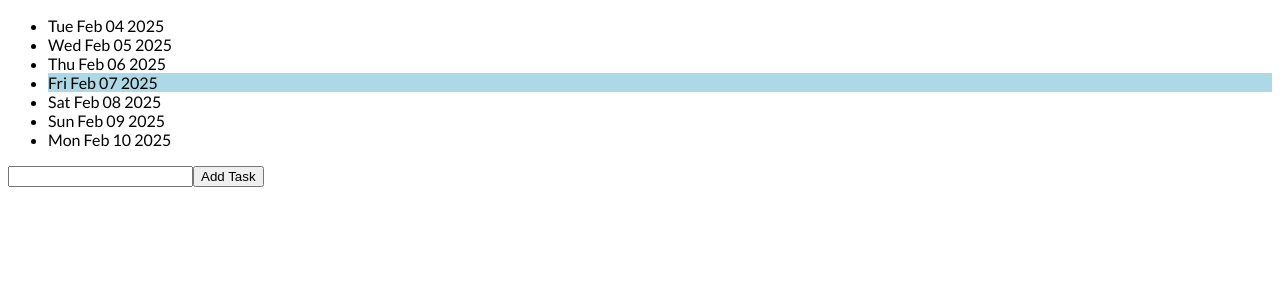
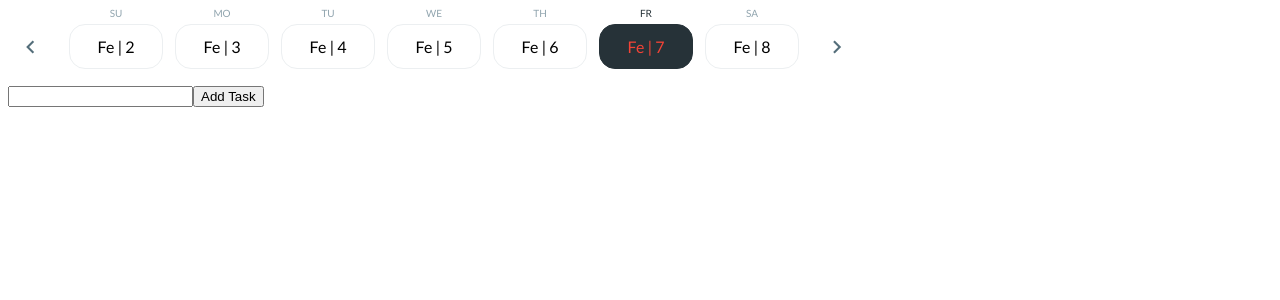
Before and after one commit to leandro-rocks/chaotic-notes, a React (Vite) app: page / in a window 1280 px wide. Shown: the top 300 px of the page. Built offline with nearby package versions, Linux system fonts and the light colour scheme.

Commit message:
feat: enhance DateSelector component with week navigation and styled items

```diff
--- a/src/components/DateSelector/DateSelector.tsx
+++ b/src/components/DateSelector/DateSelector.tsx
@@ -1,38 +1,80 @@
-import { useDates } from "../../hooks/useDates";
+import { useDates } from "@hooks/useDates";
 import { useEffect, useState } from "react";
+import {
+  DateItemContainer,
+  DateItem,
+  Wrapper,
+  IconButtonWrapper,
+} from "./styles";
+import Icon from "@components/Icon";
 
 const DateSelector = () => {
   const { currentDate, setCurrentDate } = useDates();
   const [dates, setDates] = useState<Date[]>([]);
 
   useEffect(() => {
+    const startOfWeek = new Date(currentDate);
+    startOfWeek.setDate(startOfWeek.getDate() - startOfWeek.getDay());
+
+    const endOfWeek = new Date(currentDate);
+    endOfWeek.setDate(endOfWeek.getDate() + (6 - endOfWeek.getDay()));
+
     const datList = [];
 
-    for (let i = -3; i < 4; i++) {
-      const date = new Date(currentDate);
-      date.setDate(date.getDate() + i);
-      datList.push(date);
+    for (let d = startOfWeek; d <= endOfWeek; d.setDate(d.getDate() + 1)) {
+      datList.push(new Date(d));
     }
 
     setDates(datList);
   }, [currentDate]);
 
+  const getFormattedDate = (date: Date) => {
+    const month = date.toLocaleString("default", { month: "short" });
+    const day = date.getDate();
+
+    return `${month.slice(0, -1)} | ${day}`;
+  };
+
+  const setPreviousWeek = () => {
+    const previousWeek = new Date(currentDate);
+    previousWeek.setDate(previousWeek.getDate() - 7);
+
+    setCurrentDate(previousWeek.toISOString().split("T")[0]);
+  };
+
+  const setNextWeek = () => {
+    const nextWeek = new Date(currentDate);
+    nextWeek.setDate(nextWeek.getDate() + 7);
+
+    setCurrentDate(nextWeek.toISOString().split("T")[0]);
+  };
+
   return (
-    <ul>
-      {dates.map((date) => (
-        <li
-          onClick={() => setCurrentDate(date.toISOString().split("T")[0])}
-          style={{
-            backgroundColor:
-              currentDate === date.toISOString().split("T")[0]
-                ? "lightblue"
-                : "white",
-          }}
-        >
-          {date.toDateString()}
-        </li>
-      ))}
-    </ul>
+    <Wrapper>
+      <IconButtonWrapper onClick={setPreviousWeek}>
+        <Icon name="chevron_left" size="xlarge" />
+      </IconButtonWrapper>
+      <DateItemContainer>
+        {dates.map((date) => (
+          <DateItem
+            onClick={() => setCurrentDate(date.toISOString().split("T")[0])}
+            selected={currentDate === date.toISOString().split("T")[0]}
+            today={
+              new Date().toISOString().split("T")[0] ===
+              date.toISOString().split("T")[0]
+            }
+            data-weekday={date
+              .toLocaleString("default", { weekday: "short" })
+              .slice(0, -1)}
+          >
+            {getFormattedDate(date)}
+          </DateItem>
+        ))}
+      </DateItemContainer>
+      <IconButtonWrapper onClick={setNextWeek}>
+        <Icon name="chevron_right" size="xlarge" />
+      </IconButtonWrapper>
+    </Wrapper>
   );
 };
 
--- a/src/components/DateSelector/styles.ts
+++ b/src/components/DateSelector/styles.ts
@@ -0,0 +1,85 @@
+import styled from "styled-components";
+import { colors, rounding, spacing, typography } from "@styles";
+
+export const Wrapper = styled.div`
+  display: flex;
+  flex-direction: row;
+  gap: ${spacing.medium};
+  align-items: center;
+  padding: ${spacing.medium} 0 0 0;
+`;
+
+export const DateItemContainer = styled.ul`
+  display: flex;
+  flex-direction: row;
+  gap: ${spacing.small};
+  list-style: none;
+  padding: 0;
+  margin: 0;
+`;
+
+export const DateItem = styled.li<{ selected: boolean; today: boolean }>`
+  position: relative;
+  gap: 8px;
+  align-items: center;
+  padding: ${spacing.small} 0;
+  width: 92px;
+  text-align: center;
+  border: 1px solid ${colors.neutral.lightest};
+  border-radius: ${rounding.large};
+  cursor: pointer;
+  text-transform: capitalize;
+
+  &::before {
+    content: attr(data-weekday);
+    position: absolute;
+    top: -18px;
+    left: 50%;
+    transform: translateX(-50%);
+    display: block;
+    text-align: center;
+
+    font-size: ${typography.sizing.xsmall};
+    color: ${colors.neutral.medium};
+    text-transform: uppercase;
+  }
+
+  ${({ selected }) =>
+    selected &&
+    `
+        background-color: ${colors.neutral.darkest};
+        color: ${colors.neutral.lightest};
+        border-color: ${colors.neutral.darkest};
+
+        &::before {
+                color: ${colors.neutral.darkest};
+        }
+    `};
+
+  ${({ today }) =>
+    today &&
+    `
+        color: ${colors.danger.medium};
+
+    `};
+`;
+
+export const IconButtonWrapper = styled.button`
+  display: flex;
+  justify-content: center;
+  align-items: center;
+  height: 45px;
+  width: 45px;
+  border: none;
+  border-radius: ${rounding.large};
+  background-color: transparent;
+  cursor: pointer;
+
+  &:hover {
+    background-color: ${colors.neutral.lightest};
+  }
+
+  & > * {
+    cursor: pointer;
+  }
+`;
```
